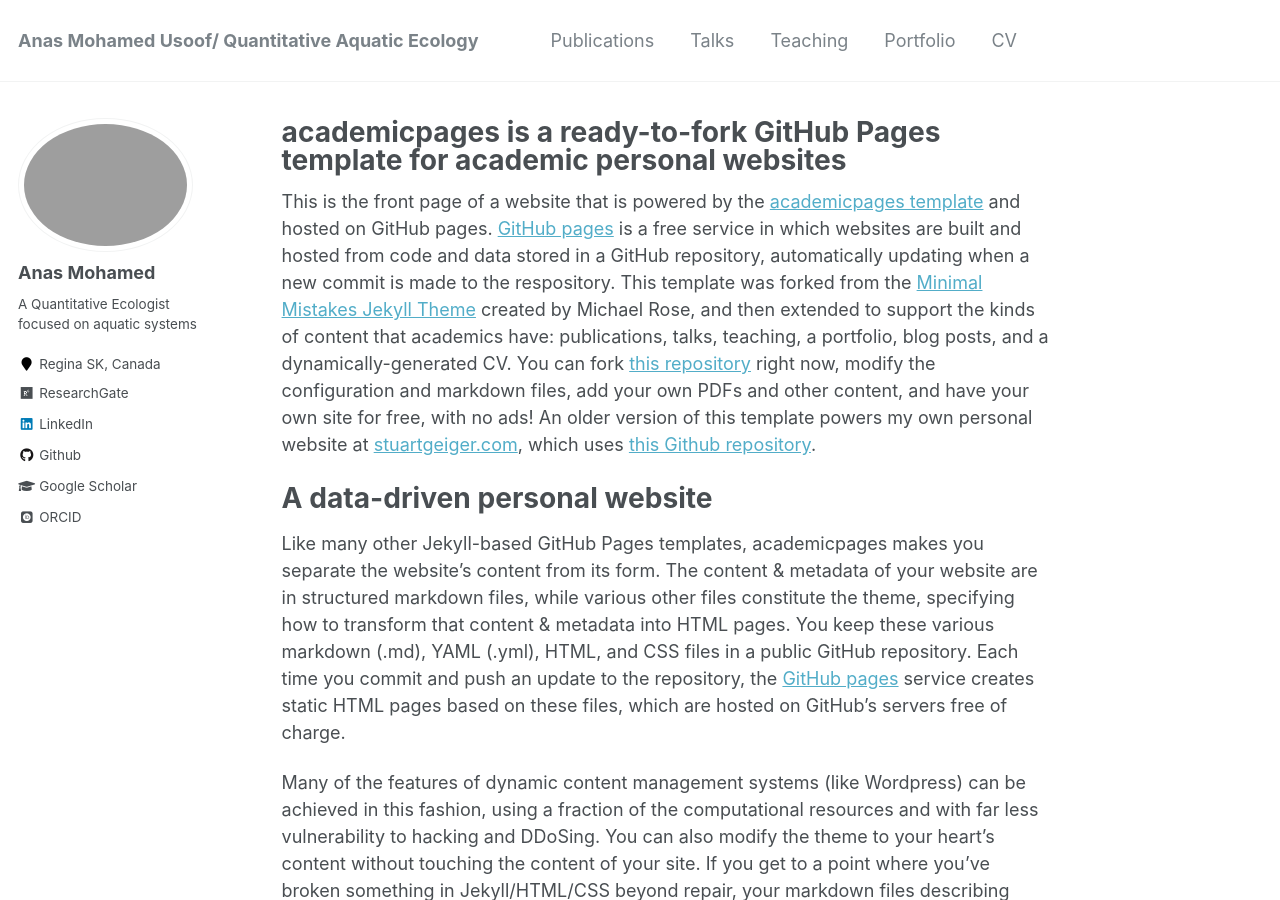
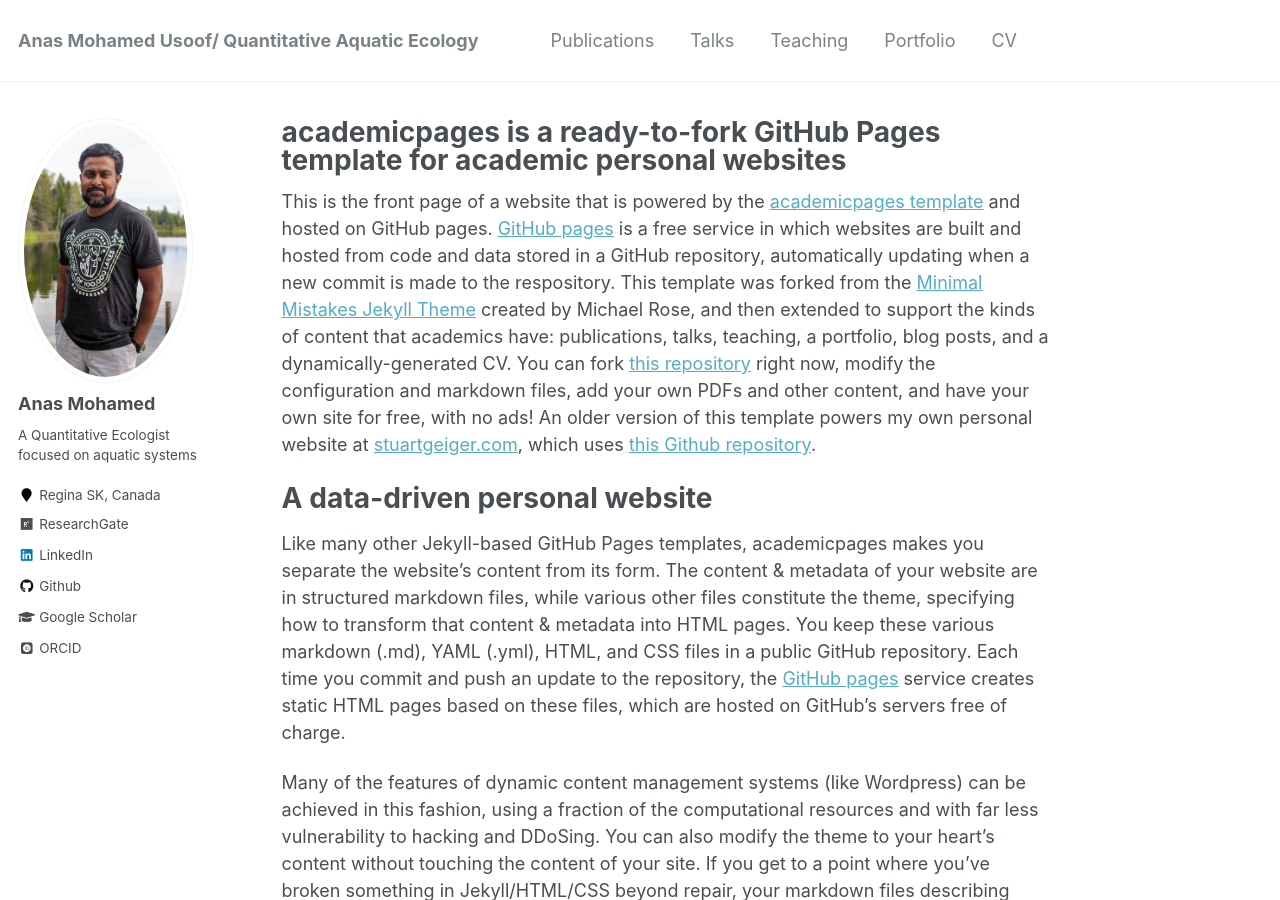
Before and after one commit to AnasMUM/AnasMUM.github.io, a Jekyll site: the page built from _pages/about.md, in a window 1280 px wide and 900 px high. Built offline with Jekyll 4.4.1, drawn with Linux system fonts in a browser that asks for light colours; some web fonts are replaced.

Commit message:
Update _config.yml

```diff
--- a/_config.yml
+++ b/_config.yml
@@ -81,7 +81,7 @@ analytics:
 # Site Author
 author:
   name             : "Anas Mohamed"
-  avatar           : "IMG_20200905_152510~2-02_ed.jpeg"
+  avatar           : "IMG_20200905_152510~2-02_ed.jpg"
   bio              : "A Quantitative Ecologist focused on aquatic systems"
   location         : "Regina SK, Canada"
   employer         :
```
